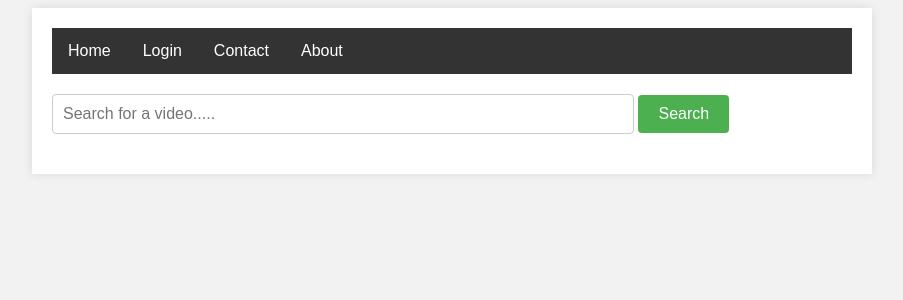
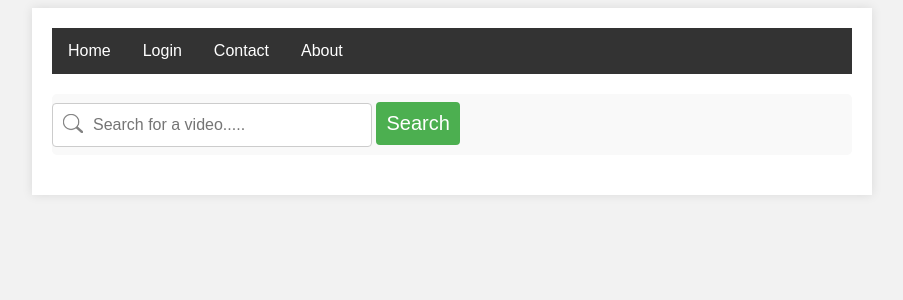
Before and after one commit to Uko1995/Musical, a Flask app: template templates/search.html in a window 1280 px wide. Shown: the top 300 px of the page, without its empty margins (188-1091 px from the left). Run offline with Flask 3, Linux system fonts and the light colour scheme; the template is opened without the code that fills it, so the values that code supplies are empty.

Commit message:
Update code formatting and fix variable naming conventions

```diff
--- a/app.py
+++ b/app.py
@@ -1,6 +1,7 @@
-#!/usr/bin/env python3
+# Description: This file is the main file for the Flask application. It will handle the routing and rendering of the web pages.
 from flask import Flask, render_template, request
 from googleapiclient.discovery import build
+from model import *
 
 app = Flask(__name__)
 
@@ -12,33 +13,7 @@ def index():
 
 @app.route('/index/search', methods=['GET', 'POST'], strict_slashes=False)
 def search():
-    from googleapiclient.discovery import build  # Add this import statement
-    api_key = "API key"  # Replace with your actual API key
-    youtube = build('youtube', 'v3', developerKey=api_key)
-
-    video_info = []
-    if request.method == 'POST':
-        try:
-            search_query = request.form.get('query')
-            response = youtube.search().list(
-                q=search_query,
-                part='snippet',
-                type='video',
-                maxResults=10
-            ).execute()
-
-            for item in response.get('items', []):
-                title = item.get('snippet', {}).get('title', '')
-                description = item.get('snippet', {}).get('description', '')
-                thumbnails = item.get('snippet', {}).get('thumbnails', {})
-                thumbnail_url = thumbnails.get('default', {}).get('url', '')
-                video_id = item.get('id', {}).get('videoId', '')
-                video_url = f'https://www.youtube.com/embed/{video_id}'
-                video_info.append({'title': title, 'description': description,
-                                   'thumbnail': thumbnail_url,
-                                   'url': video_url, 'video_id': video_id})
-        except Exception as e:
-            return f"An error occurred: {str(e)}"
+    video_info = query_youtube()
 
     return render_template('search.html', videos=video_info)
 
--- a/static/css/search.css
+++ b/static/css/search.css
@@ -37,6 +37,39 @@ body {
 
 .input {
     margin-top: 20px;
+    background-color: #f9f9f9;
+    border-radius: 5px;
+}
+input[type=text] {
+    width: 40%;
+    transition: width 0.4s ease-in-out;
+    padding: 12px 20px;
+    margin: 8px 0;
+    display: inline-block;
+    border: 1px solid #ccc;
+    border-radius: 4px;
+    box-sizing: border-box;
+    background-image: url('../images/searchicon.png');
+    background-position: 10px 10px;
+    background-repeat: no-repeat;
+    padding: 12px 20px 12px 40px;
+    background-size: 20px;
+}
+input[type=text]:focus {
+    width: 70%;
+}
+input[type=submit] {
+    background-color: #4CAF50;
+    color: white;
+    padding: 10px;
+    margin: 8px 0;
+    border: none;
+    border-radius: 4px;
+    cursor: pointer;
+    font-size: 20px;
+}
+input[type=submit]:hover {
+    background-color: #45a049;
 }
 
 .enter {
```
Also changed, not shown: model.py (added, +78 -0 lines), static/images/search-icon-png-image.jpg (added), static/images/searchicon.png (added), 1 other file.
